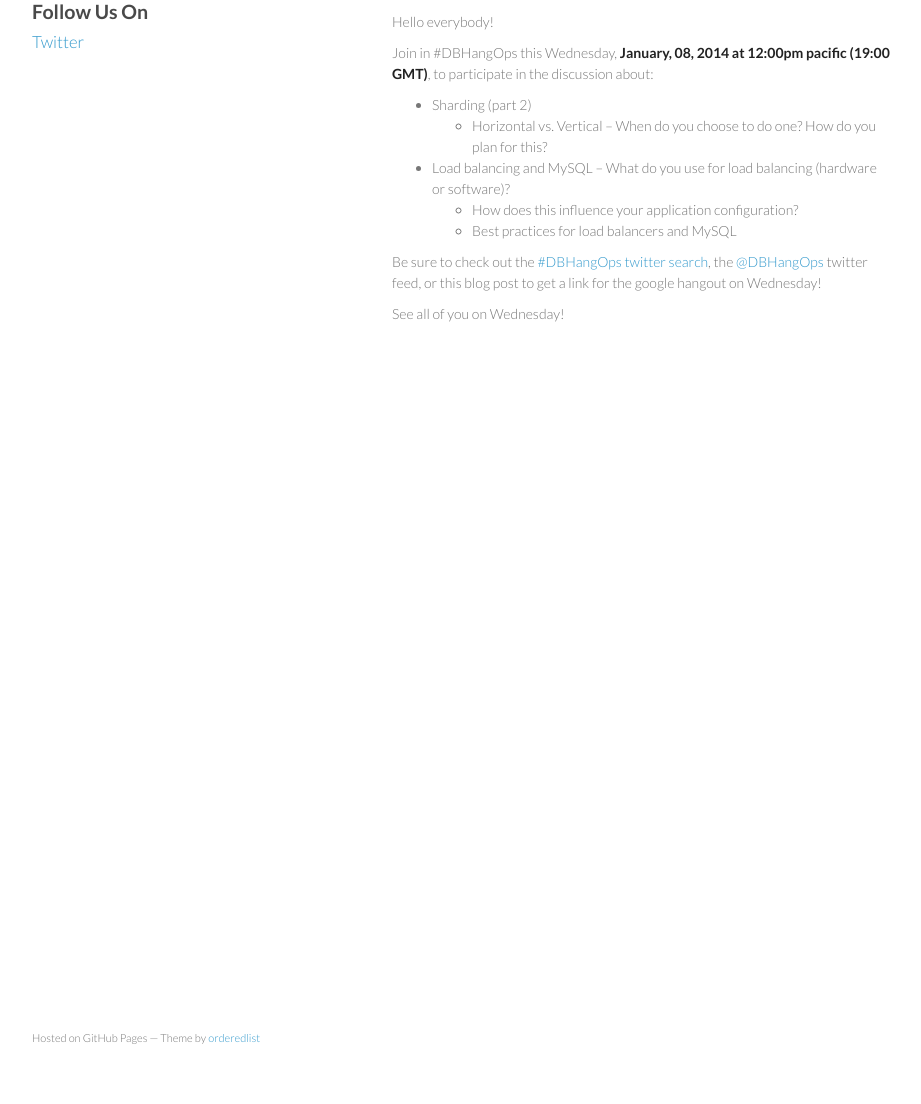
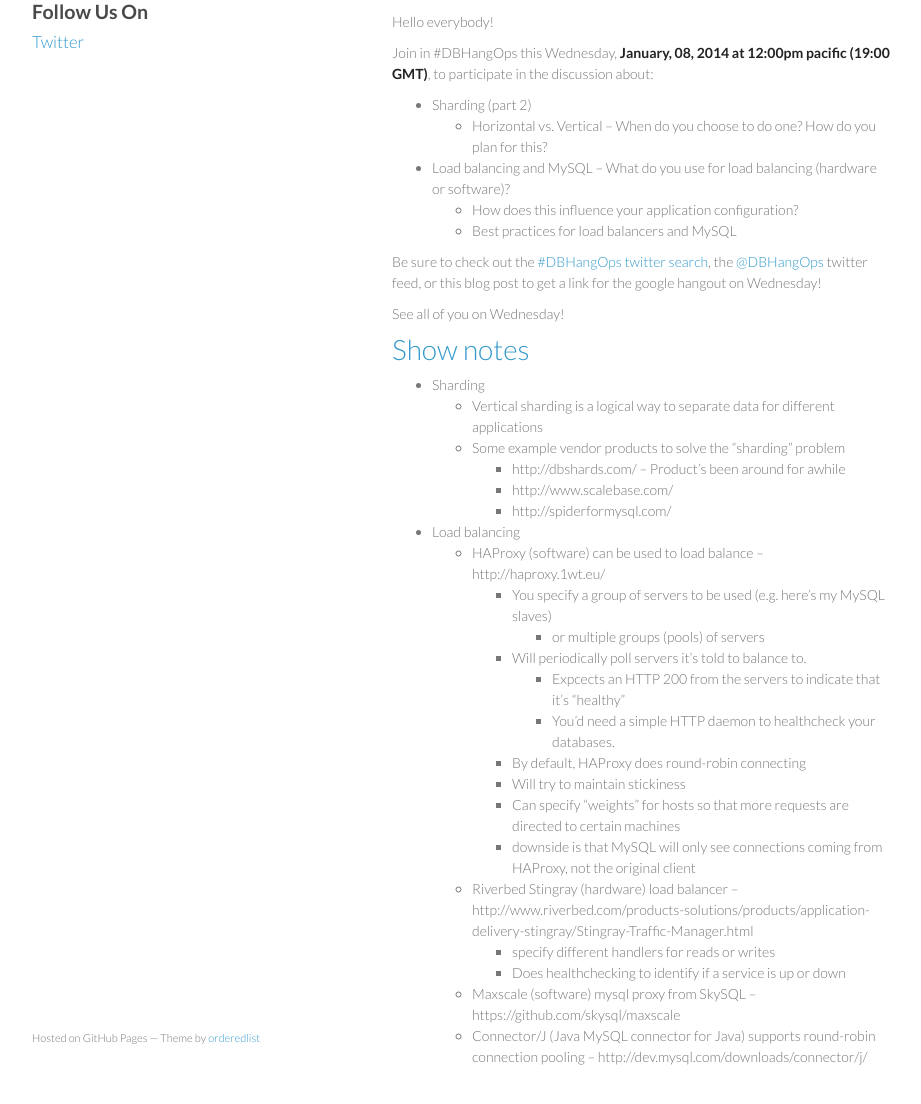
Before and after one commit to dbhangops/dbhangops.github.io, a Jekyll site: the page built from _posts/2014-01-06-dbhangops-010814-sharding-load-balancing-and-more.markdown, in a window 1280 px wide and 1400 px high, scrolled down 207 px, cut to the strip 283-1387 px from the top of the window. Shown: the whole strip, without its empty margins (178-1099 px from the left). Built offline with Jekyll 4.4.1, drawn with Linux system fonts in a browser that asks for light colours; Markdown is read by kramdown in place of the engine named in the settings; before the commit the page ends 900 px from its top, so only the background shows below that.

Commit message:
Show notes from 1/8/14

```diff
--- a/_posts/2014-01-06-dbhangops-010814-sharding-load-balancing-and-more.markdown
+++ b/_posts/2014-01-06-dbhangops-010814-sharding-load-balancing-and-more.markdown
@@ -42,3 +42,29 @@
 Be sure to check out the [\#DBHangOps twitter search](https://twitter.com/search/realtime?q=%23DBHangOps), the [@DBHangOps](https://twitter.com/dbhangops) twitter feed, or this blog post to get a link for the google hangout on Wednesday!
 
 See all of you on Wednesday!
+
+
+<a name="show-notes">Show notes</a>
+==========
+* Sharding
+	* Vertical sharding is a logical way to separate data for different applications
+	* Some example vendor products to solve the "sharding" problem
+		* http://dbshards.com/ -- Product's been around for awhile
+		* http://www.scalebase.com/
+		* http://spiderformysql.com/
+* Load balancing
+	* HAProxy (software) can be used to load balance -- http://haproxy.1wt.eu/
+		* You specify a group of servers to be used (e.g. here's my MySQL slaves)
+			* or multiple groups (pools) of servers
+		* Will periodically poll servers it's told to balance to.
+			* Expcects an HTTP 200 from the servers to indicate that it's "healthy"
+			* You'd need a simple HTTP daemon to healthcheck your databases.
+		* By default, HAProxy does round-robin connecting
+		* Will try to maintain stickiness
+		* Can specify "weights" for hosts so that more requests are directed to certain machines
+		* downside is that MySQL will only see connections coming from HAProxy, not the original client
+	* Riverbed Stingray (hardware) load balancer -- http://www.riverbed.com/products-solutions/products/application-delivery-stingray/Stingray-Traffic-Manager.html
+		* specify different handlers for reads or writes
+		* Does healthchecking to identify if a service is up or down
+	* Maxscale (software) mysql proxy from SkySQL -- https://github.com/skysql/maxscale
+	* Connector/J (Java MySQL connector for Java) supports round-robin connection pooling -- http://dev.mysql.com/downloads/connector/j/
```
